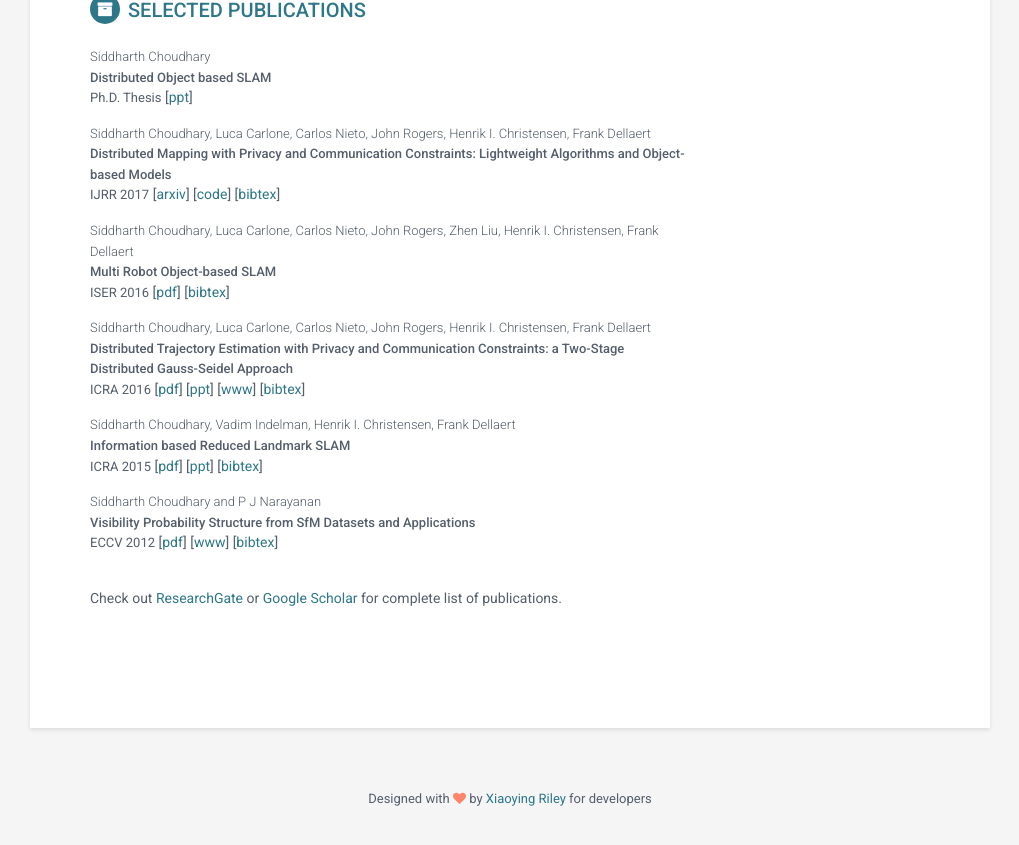
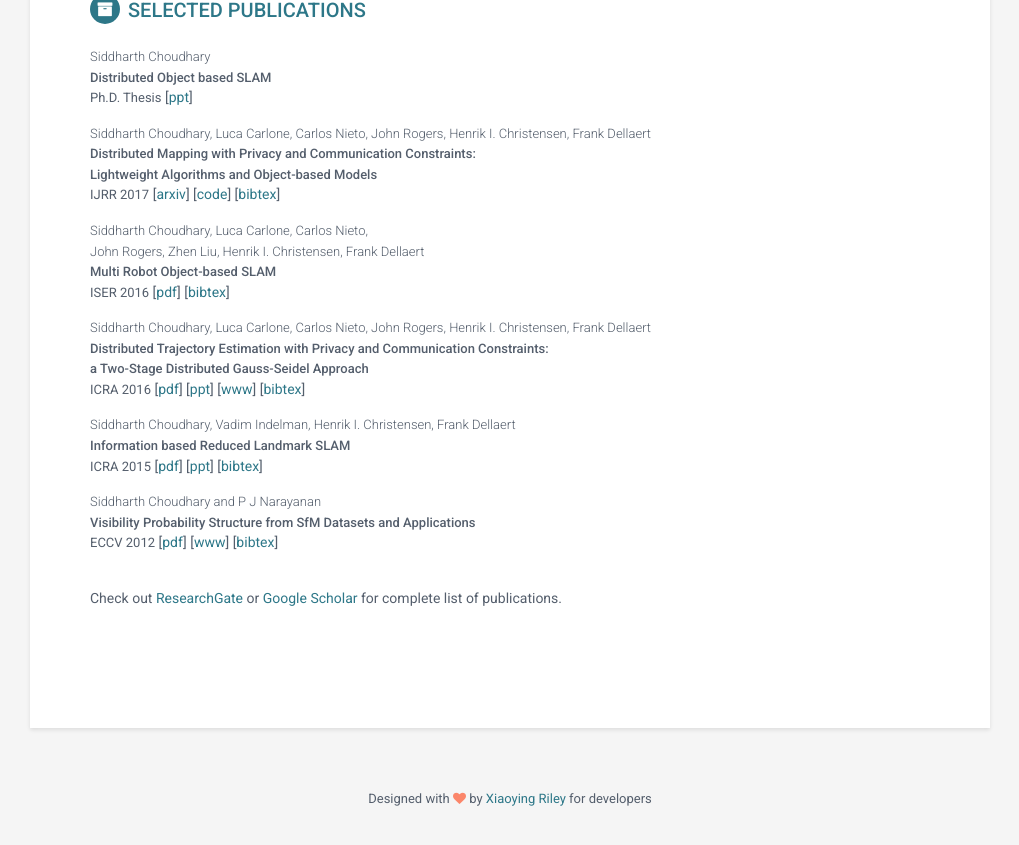
Before and after one commit to itzsid/itzsid.github.io, a Jekyll site: the page built from index.html, in a window 1280 px wide, cut to the strip 777-1647 px from the top of the page. Shown: the top 845 px of the strip, without its empty margins (130-1149 px from the left). Built offline with Jekyll 4.4.1, drawn with Linux system fonts in a browser that asks for light colours.

```diff
--- a/_data/publications.yml
+++ b/_data/publications.yml
@@ -6,7 +6,7 @@
   ppt: 'publications/defense.pdf'
 
 - paper:
-  title: 'Distributed Mapping with Privacy and Communication Constraints: Lightweight Algorithms and Object-based Models'
+  title: 'Distributed Mapping with Privacy and Communication Constraints: <br> Lightweight Algorithms and Object-based Models'
   authors: 'Siddharth Choudhary, Luca Carlone, Carlos Nieto,
 John Rogers, Henrik I. Christensen, Frank Dellaert'
   conference: "IJRR 2017"
@@ -16,14 +16,14 @@ John Rogers, Henrik I. Christensen, Frank Dellaert'
 
 - paper:
   title: 'Multi Robot Object-based SLAM'
-  authors: 'Siddharth Choudhary, Luca Carlone, Carlos Nieto,
+  authors: 'Siddharth Choudhary, Luca Carlone, Carlos Nieto, <br>
 John Rogers, Zhen Liu, Henrik I. Christensen, Frank Dellaert'
   conference: "ISER 2016"
   pdf: 'publications/Choudhary16iser.pdf'
   bibtex: 'publications/bibtex/Choudhary16iser_bibtex.txt'
 
 - paper:
-  title: 'Distributed Trajectory Estimation with Privacy and Communication Constraints:
+  title: 'Distributed Trajectory Estimation with Privacy and Communication Constraints: <br>
 a Two-Stage Distributed Gauss-Seidel Approach'
   authors: 'Siddharth Choudhary, Luca Carlone, Carlos Nieto, John Rogers, Henrik I. Christensen, Frank Dellaert'
   conference: "ICRA 2016"
```
